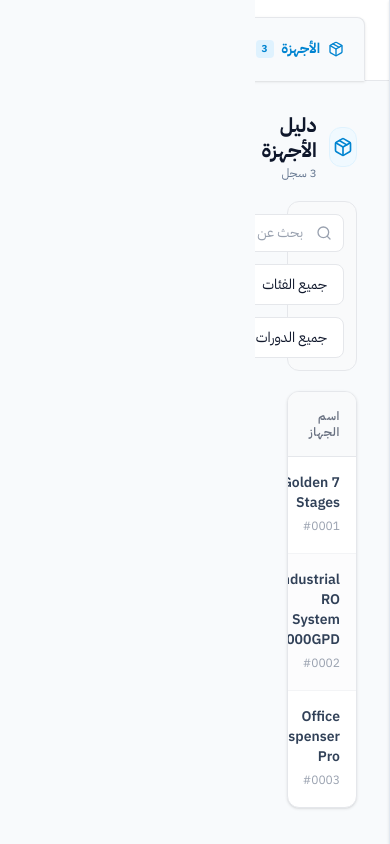
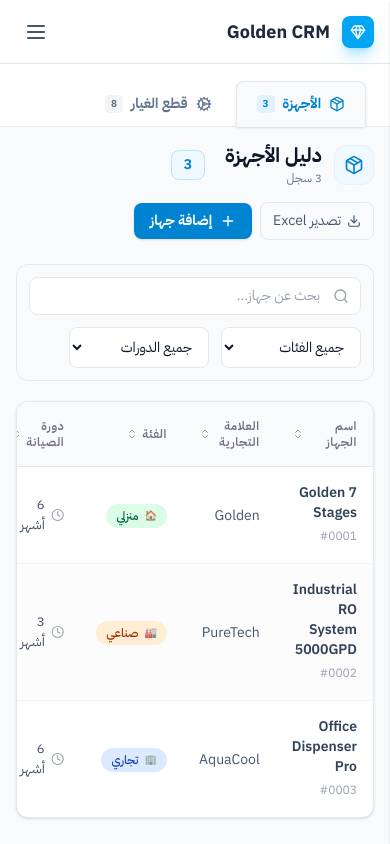
Before and after one commit to Sniperof/GoldenGroup, a React (Vite) app: page /devices in a window 390 px wide. Built offline with nearby package versions, Linux system fonts and the light colour scheme; grey boxes are pictures that could not be loaded.

Commit message:
Add Rosponsive Disgn

```diff
--- a/src/components/SmartTable.tsx
+++ b/src/components/SmartTable.tsx
@@ -191,11 +191,11 @@ export default function SmartTable<T>({
     /*  Render                                                           */
     /* ---------------------------------------------------------------- */
     return (
-        <div className="h-full overflow-y-auto p-8 custom-scroll">
+        <div className="h-full overflow-y-auto p-4 md:p-8 custom-scroll">
             {/* ==================== HEADER ==================== */}
-            <div className="flex items-end justify-between mb-5">
+            <div className="flex flex-col sm:flex-row sm:items-end justify-between gap-4 mb-5">
                 <div className="flex items-center gap-3">
-                    <div className="w-10 h-10 rounded-xl bg-sky-50 border border-sky-100 flex items-center justify-center">
+                    <div className="w-10 h-10 rounded-xl bg-sky-50 border border-sky-100 flex items-center justify-center shrink-0">
                         <Icon className="w-5 h-5 text-sky-600" />
                     </div>
                     <div>
@@ -207,11 +207,11 @@ export default function SmartTable<T>({
                     </span>
                 </div>
 
-                <div className="flex items-center gap-2">
+                <div className="flex items-center gap-2 overflow-x-auto pb-1 sm:pb-0">
                     {hasActiveFilters && (
                         <button
                             onClick={resetFilters}
-                            className="flex items-center gap-1.5 px-3 py-2 rounded-lg border border-gray-200 text-slate-600 hover:bg-gray-50 text-sm transition-colors"
+                            className="flex items-center gap-1.5 px-3 py-2 rounded-lg border border-gray-200 text-slate-600 hover:bg-gray-50 text-sm transition-colors whitespace-nowrap"
                         >
                             <RotateCcw className="w-3.5 h-3.5" />
                             <span>إعادة ضبط</span>
@@ -219,7 +219,7 @@ export default function SmartTable<T>({
                     )}
                     <button
                         onClick={() => exportCSV(columns, sorted, title)}
-                        className="flex items-center gap-1.5 px-3 py-2 rounded-lg border border-gray-200 text-slate-600 hover:bg-gray-50 text-sm transition-colors"
+                        className="flex items-center gap-1.5 px-3 py-2 rounded-lg border border-gray-200 text-slate-600 hover:bg-gray-50 text-sm transition-colors whitespace-nowrap"
                     >
                         <Download className="w-3.5 h-3.5" />
                         <span>تصدير Excel</span>
--- a/src/components/candidates/AddCandidateModal.tsx
+++ b/src/components/candidates/AddCandidateModal.tsx
@@ -307,13 +307,13 @@ export default function AddCandidateModal({ isOpen, onClose }: AddCandidateModal
                         </div>
                     </div>
 
-                    <div className="px-6 py-4 border-t border-slate-100 bg-slate-50 flex items-center justify-between shrink-0">
-                        <button onClick={resetAndClose} className="px-4 py-2 text-sm font-semibold text-slate-500 hover:text-slate-700 hover:bg-slate-200 rounded-xl transition-colors">إلغاء</button>
-                        <div className="flex gap-3">
-                            <button onClick={() => handleSave(true)} className="flex items-center gap-2 px-5 py-2.5 text-sm font-bold text-sky-700 bg-sky-100 hover:bg-sky-200 rounded-xl transition-colors">
+                    <div className="px-6 py-4 border-t border-slate-100 bg-slate-50 flex flex-col sm:flex-row items-center justify-between gap-4 shrink-0">
+                        <button onClick={resetAndClose} className="w-full sm:w-auto px-4 py-2 text-sm font-semibold text-slate-500 hover:text-slate-700 hover:bg-slate-200 rounded-xl transition-colors">إلغاء</button>
+                        <div className="flex flex-col sm:flex-row gap-3 w-full sm:w-auto">
+                            <button onClick={() => handleSave(true)} className="flex items-center justify-center gap-2 px-5 py-2.5 text-sm font-bold text-sky-700 bg-sky-100 hover:bg-sky-200 rounded-xl transition-colors w-full sm:w-auto">
                                 <PlusCircle className="w-4 h-4" /> حفظ وإضافة آخر
                             </button>
-                            <button onClick={() => handleSave(false)} className="flex items-center gap-2 px-6 py-2.5 text-sm font-bold text-white bg-sky-600 hover:bg-sky-700 shadow-md shadow-sky-500/20 rounded-xl transition-colors">
+                            <button onClick={() => handleSave(false)} className="flex items-center justify-center gap-2 px-6 py-2.5 text-sm font-bold text-white bg-sky-600 hover:bg-sky-700 shadow-md shadow-sky-500/20 rounded-xl transition-colors w-full sm:w-auto">
                                 <Save className="w-4 h-4" /> حفظ وإغلاق
                             </button>
                         </div>
--- a/src/layout/MainLayout.tsx
+++ b/src/layout/MainLayout.tsx
@@ -5,7 +5,7 @@ import {
     LayoutDashboard, Route, Users, BookUser, Globe,
     ClipboardList, UsersRound, MapPinned, ChevronDown, Gem, Eye,
     Briefcase, Calendar, AlertTriangle, DollarSign, RefreshCw, RotateCcw, PhoneCall,
-    FileText, FilePlus2, Headset, Settings, UserPlus
+    FileText, FilePlus2, Headset, Settings, UserPlus, Menu, X as CloseIcon
 } from 'lucide-react';
 
 const navItems = [
@@ -48,13 +48,48 @@ export default function MainLayout() {
     const [planningOpen, setPlanningOpen] = useState(isPlanningActive);
     const [operationsOpen, setOperationsOpen] = useState(isOperationsActive);
     const [contractsOpen, setContractsOpen] = useState(isContractsActive);
+    const [isMobileMenuOpen, setIsMobileMenuOpen] = useState(false);
+
+    const toggleSidebar = () => setIsMobileMenuOpen(!isMobileMenuOpen);
 
     return (
-        <div className="flex h-screen bg-slate-50">
+        <div className="flex h-screen bg-slate-50 overflow-hidden">
+            {/* Mobile Header */}
+            <header className="lg:hidden fixed top-0 left-0 right-0 h-16 bg-white border-b border-slate-200 flex items-center justify-between px-4 z-30">
+                <div className="flex items-center gap-3">
+                    <div className="w-8 h-8 rounded-lg bg-sky-500 flex items-center justify-center shadow-lg shadow-sky-500/30">
+                        <Gem className="w-4 h-4 text-white" />
+                    </div>
+                    <span className="text-lg font-bold text-slate-800">Golden CRM</span>
+                </div>
+                <button
+                    onClick={toggleSidebar}
+                    className="p-2 rounded-lg text-slate-600 hover:bg-slate-100 transition-colors"
+                >
+                    {isMobileMenuOpen ? <CloseIcon className="w-6 h-6" /> : <Menu className="w-6 h-6" />}
+                </button>
+            </header>
+
+            {/* Mobile Overlay */}
+            <AnimatePresence>
+                {isMobileMenuOpen && (
+                    <motion.div
+                        initial={{ opacity: 0 }}
+                        animate={{ opacity: 1 }}
+                        exit={{ opacity: 0 }}
+                        onClick={() => setIsMobileMenuOpen(false)}
+                        className="lg:hidden fixed inset-0 bg-slate-900/50 backdrop-blur-sm z-40"
+                    />
+                )}
+            </AnimatePresence>
+
             {/* Sidebar */}
-            <aside className="w-64 bg-white border-l border-slate-200 flex flex-col z-20 shadow-sm flex-shrink-0">
+            <aside className={`
+                fixed lg:static inset-y-0 right-0 w-64 bg-white border-l border-slate-200 flex flex-col z-50 shadow-sm flex-shrink-0 transition-transform duration-300 transform
+                ${isMobileMenuOpen ? 'translate-x-0' : 'translate-x-full lg:translate-x-0'}
+            `}>
                 {/* Logo */}
-                <div className="p-5 border-b border-slate-100">
+                <div className="hidden lg:block p-5 border-b border-slate-100">
                     <div className="flex items-center gap-3">
                         <div className="w-8 h-8 rounded-lg bg-sky-500 flex items-center justify-center shadow-lg shadow-sky-500/30">
                             <Gem className="w-4 h-4 text-white" />
@@ -64,12 +99,13 @@ export default function MainLayout() {
                 </div>
 
                 {/* Navigation */}
-                <nav className="flex-1 overflow-y-auto py-6 px-3 space-y-1">
+                <nav className="flex-1 overflow-y-auto py-6 px-3 space-y-1 mt-16 lg:mt-0">
                     {navItems.map(item => (
                         <NavLink
                             key={item.path}
                             to={item.path}
                             end={item.path === '/'}
+                            onClick={() => setIsMobileMenuOpen(false)}
                             className={({ isActive }) =>
                                 `w-full flex items-center gap-3 px-4 py-3 rounded-lg transition-all text-right ${isActive
                                     ? 'bg-sky-50 text-sky-600 border-r-4 border-sky-500 font-bold'
@@ -111,6 +147,7 @@ export default function MainLayout() {
                                         <NavLink
                                             key={child.path}
                                             to={child.path}
+                                            onClick={() => setIsMobileMenuOpen(false)}
                                             className={({ isActive }) =>
                                                 `w-full flex items-center gap-3 pr-12 pl-4 py-2.5 rounded-lg transition-all text-right text-sm ${isActive
                                                     ? 'text-sky-600 bg-sky-50 font-bold'
@@ -156,6 +193,7 @@ export default function MainLayout() {
                                         <NavLink
                                             key={child.path}
                                             to={child.path}
+                                            onClick={() => setIsMobileMenuOpen(false)}
                                             className={({ isActive }) =>
                                                 `w-full flex items-center gap-3 pr-12 pl-4 py-2.5 rounded-lg transition-all text-right text-sm ${isActive
                                                     ? 'text-sky-600 bg-sky-50 font-bold'
@@ -241,7 +279,7 @@ export default function MainLayout() {
             </aside>
 
             {/* Main Content */}
-            <main className="flex-1 overflow-hidden bg-slate-50">
+            <main className="flex-1 overflow-hidden bg-slate-50 mt-16 lg:mt-0">
                 <Outlet />
             </main>
         </div>
--- a/src/pages/Clients.tsx
+++ b/src/pages/Clients.tsx
@@ -114,7 +114,7 @@ export default function Clients() {
     return (
         <div className="space-y-6">
             {/* Header Tabs */}
-            <div className="flex items-center gap-1 bg-gray-100/80 p-1 rounded-xl w-fit">
+            <div className="flex items-center gap-1 bg-gray-100/80 p-1 rounded-xl w-full sm:w-fit overflow-x-auto whitespace-nowrap scrollbar-hide">
                 <button
                     onClick={() => setActiveTab('clients')}
                     className={`px-4 py-2 rounded-lg text-sm font-bold transition-all ${activeTab === 'clients' ? 'bg-white text-sky-600 shadow-sm' : 'text-gray-500 hover:text-gray-700'}`}
```
